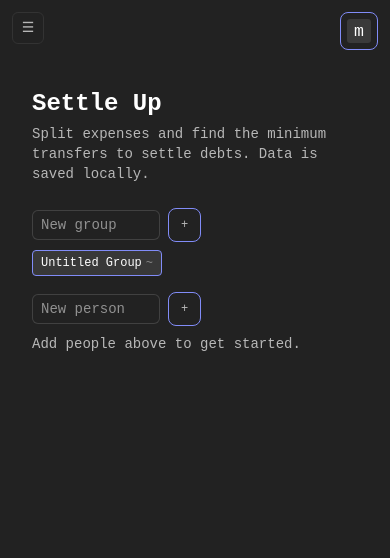
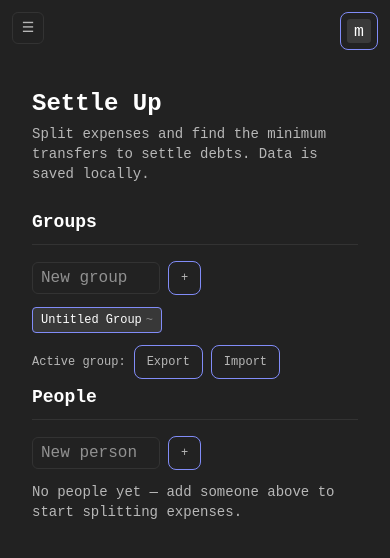
Before and after one commit to mivermeu/milovermeulen.com, a SvelteKit app in the folder apps/cool-tools/: page /tools/settle-up in a window 390 px wide. Shown: the top 558 px of the page. Built offline with nearby package versions, Linux system fonts and the light colour scheme; a web font is replaced by a local one.

Commit message:
Polish settle-up layout and mobile input styles

```diff
--- a/apps/cool-tools/src/app.css
+++ b/apps/cool-tools/src/app.css
@@ -5,6 +5,7 @@ body {
     background-color: theme('colors.brand-bg');
     color: theme('colors.brand-text');
     color-scheme: dark;
+    overflow-x: hidden;
 }
 
 body {
@@ -36,7 +37,9 @@ body {
     input[type='number'],
     textarea,
     select {
-        @apply rounded-md border border-brand-text/20 bg-brand-bg px-2 py-1 text-sm text-brand-text-highlight;
+        @apply rounded-md border border-brand-secondary bg-brand-bg px-2 py-1 text-sm text-brand-text-highlight;
+        appearance: none;
+        -webkit-appearance: none;
     }
 
     input[type='text']:focus,
@@ -50,3 +53,13 @@ body {
         @apply resize-y font-mono;
     }
 }
+
+/* iOS auto-zooms into form controls smaller than 16px; 16px keeps focus steady on phones */
+@media (max-width: 640px) {
+    input[type='text'],
+    input[type='number'],
+    textarea,
+    select {
+        font-size: 16px;
+    }
+}
--- a/apps/cool-tools/src/routes/tools/color-palette/+page.svelte
+++ b/apps/cool-tools/src/routes/tools/color-palette/+page.svelte
@@ -87,7 +87,7 @@
             {#each palette as group (group.name)}
                 <div>
                     <h3 class="!mb-2 !border-0">{group.name}</h3>
-                    <div class="flex gap-3">
+                    <div class="flex flex-wrap gap-3">
                         {#each group.colors as c, ci (c)}
                             {@const idx = group.name + ci}
                             <div class="flex flex-col items-center gap-1">
--- a/apps/cool-tools/src/routes/tools/qr-code/+page.svelte
+++ b/apps/cool-tools/src/routes/tools/qr-code/+page.svelte
@@ -48,7 +48,7 @@
         <button onclick={generate}>Generate</button>
     </div>
 
-    <div class="mb-4 flex items-center gap-4 text-sm text-brand-text">
+    <div class="mb-4 flex flex-wrap items-center gap-4 text-sm text-brand-text">
         <label class="flex items-center gap-1">Size:
             <input type="number" bind:value={size} min="128" max="1024" step="64" class="w-20" />
             <span class="relative inline-flex">
--- a/apps/cool-tools/src/routes/tools/regex-tester/+page.svelte
+++ b/apps/cool-tools/src/routes/tools/regex-tester/+page.svelte
@@ -25,7 +25,7 @@
     <h1 class="mb-1 text-2xl font-bold text-brand-text-highlight">Regex Tester</h1>
     <p class="mb-6 text-sm text-brand-text">Test regular expressions with live matching.</p>
 
-    <div class="mb-3 flex items-center gap-3">
+    <div class="mb-3 flex flex-wrap items-center gap-3">
         <label class="text-sm text-brand-text" for="pattern">/<input id="pattern" type="text" placeholder="pattern" bind:value={pattern} oninput={test} class="w-48" />/</label>
         <input type="text" placeholder="flags" bind:value={flags} oninput={test} class="w-20" />
     </div>
--- a/apps/cool-tools/src/routes/tools/settle-up/+page.svelte
+++ b/apps/cool-tools/src/routes/tools/settle-up/+page.svelte
@@ -10,8 +10,6 @@
     let amount = $state(0);
     let desc = $state('');
     let splitAmong = $state<string[]>([]);
-    let txfr: { from: string; to: string; amount: number }[] = $state([]);
-    let txfrCurrency = $state('USD');
     let newGroupName = $state('');
     let editingName = $state('');
     let editingGroup: string | null = $state(null);
@@ -46,6 +44,8 @@
     load();
 
     let g = $derived(groups.find((g) => g.id === activeGroup) ?? groups[0]);
+
+    splitAmong = g.people.map((p) => p.id);
 
     function addGroup() {
         const n = newGroupName.trim();
@@ -112,13 +112,14 @@
     }
 
     function addExpense() {
-        if (!paidBy || amount <= 0 || splitAmong.length === 0) return;
+        const valid = splitAmong.filter((id) => g.people.some((p) => p.id === id));
+        const targets = valid.length > 0 ? valid : g.people.map((p) => p.id);
+        if (!paidBy || amount <= 0 || targets.length === 0) return;
         groups = groups.map((grp) => grp.id !== activeGroup ? grp : {
             ...grp,
-            expenses: [...grp.expenses, { paidBy, amount, splitAmong, desc: desc || '(no desc)', currency }]
+            expenses: [...grp.expenses, { paidBy, amount, splitAmong: targets, desc: desc || '(no desc)', currency }]
         });
-        paidBy = ''; amount = 0; desc = ''; splitAmong = [];
-        txfr = [];
+        paidBy = ''; amount = 0; desc = ''; splitAmong = g.people.map((p) => p.id);
         save();
     }
 
@@ -127,11 +128,10 @@
             ...grp,
             expenses: grp.expenses.filter((_, idx) => idx !== i)
         });
-        txfr = [];
         save();
     }
 
-    function settle() {
+    let txfr = $derived.by(() => {
         const baseRate = currencies.find((c) => c.code === currency)?.rate ?? 1;
         const net: Record<string, number> = {};
         for (const p of g.people) net[p.id] = 0;
@@ -154,12 +154,10 @@
             if (debtors[di].v < 0.01) di++;
             if (creditors[ci].v < 0.01) ci++;
         }
-        txfr = result;
-        txfrCurrency = currency;
-        displayCurrency = currency;
-    }
+        return result;
+    });
 
-    let transferRate = $derived((currencies.find((c) => c.code === displayCurrency)?.rate ?? 1) / (currencies.find((c) => c.code === txfrCurrency)?.rate ?? 1));
+    let transferRate = $derived((currencies.find((c) => c.code === displayCurrency)?.rate ?? 1) / (currencies.find((c) => c.code === currency)?.rate ?? 1));
 
     function name(id: string) { return g.people.find((p) => p.id === id)?.name ?? '?'; }
 
@@ -197,11 +195,12 @@
     <h1 class="mb-1 text-2xl font-bold text-brand-text-highlight">Settle Up</h1>
     <p class="mb-6 text-sm text-brand-text">Split expenses and find the minimum transfers to settle debts. Data is saved locally.</p>
 
-    <div class="mb-2 flex items-center gap-2">
+    <h3>Groups</h3>
+    <div class="mb-3 flex items-center gap-2">
         <input type="text" placeholder="New group" bind:value={newGroupName} onkeydown={(e) => e.key === 'Enter' && addGroup()} class="w-32" />
         <button onclick={addGroup} class="text-xs">+</button>
     </div>
-    <div class="mb-4 flex flex-wrap items-center gap-2">
+    <div class="mb-3 flex flex-wrap items-center gap-2">
         {#each groups as grp (grp.id)}
             {#if editingGroup === grp.id}
                 <input type="text" bind:value={editingName} onkeydown={(e) => e.key === 'Enter' && finishRenameGroup(grp.id)} onblur={() => finishRenameGroup(grp.id)} class="w-24 text-xs" />
@@ -222,12 +221,17 @@
             {/if}
         {/each}
     </div>
+    <div class="mb-1 flex items-center gap-2">
+        <span class="text-xs text-brand-text">Active group:</span>
+        <button onclick={exportGroup} class="text-xs">Export</button>
+        <button onclick={importGroup} class="text-xs">Import</button>
+    </div>
 
-    <div class="mb-2 flex items-center gap-2">
+    <h3>People</h3>
+    <div class="mb-3 flex items-center gap-2">
         <input type="text" placeholder="New person" bind:value={newName} onkeydown={(e) => e.key === 'Enter' && addPerson()} class="w-32" />
         <button onclick={addPerson} class="text-xs">+</button>
     </div>
-
     {#if g.people.length > 0}
         <div class="mb-4 flex flex-wrap gap-2">
             {#each g.people as p (p.id)}
@@ -242,21 +246,26 @@
                 </span>
             {/each}
         </div>
+    {:else}
+        <p class="mb-6 text-sm text-brand-text">No people yet — add someone above to start splitting expenses.</p>
+    {/if}
 
+    {#if g.people.length > 0}
         <h3>Add Expense</h3>
-        <div class="mb-6 grid grid-cols-2 gap-2 text-sm">
-            <select bind:value={paidBy} class="text-xs">
+        <div class="mb-3 flex flex-col gap-2 sm:flex-row sm:items-center sm:gap-2">
+            <select bind:value={paidBy} class="w-full min-w-0 text-xs sm:flex-1">
                 <option value="">Who paid?</option>
                 {#each g.people as p (p.id)}<option value={p.id}>{p.name}</option>{/each}
             </select>
-            <div class="flex gap-1">
-                <input type="number" placeholder="Amount" bind:value={amount} min="0" step="0.01" class="flex-1" />
-                <select bind:value={currency} class="w-20 text-xs">
+            <div class="flex min-w-0 gap-1 sm:flex-1">
+                <input type="number" placeholder="Amount" bind:value={amount} min="0" step="0.01" class="w-full min-w-0 flex-1" />
+                <select bind:value={currency} class="w-20 shrink-0 text-xs">
                     {#each currencies as c (c.code)}<option value={c.code}>{c.code}</option>{/each}
                 </select>
             </div>
-            <input type="text" placeholder="Description" bind:value={desc} class="col-span-2" />
-            <div class="col-span-2">
+        </div>
+        <input type="text" placeholder="Description" bind:value={desc} class="mb-3 w-full" />
+        <div class="mb-3">
             <p class="mb-1 text-xs text-brand-text">Split among:</p>
             <div class="flex flex-wrap gap-2">
                 {#each g.people as p (p.id)}
@@ -271,8 +280,7 @@
                 {/each}
             </div>
         </div>
-            <button onclick={addExpense} class="col-span-2">Add</button>
-        </div>
+        <button onclick={addExpense} class="mb-4 w-full sm:w-auto">Add</button>
 
         {#if g.expenses.length > 0}
             <h3>Expenses</h3>
@@ -291,14 +299,8 @@
             </div>
         {/if}
 
-        <div class="flex gap-2">
-            <button onclick={settle}>Settle Up</button>
-            <button onclick={exportGroup}>Export</button>
-            <button onclick={importGroup}>Import</button>
-        </div>
-
         {#if txfr.length > 0}
-            <div class="mt-4">
+            <h3>Transfers</h3>
             <div class="mb-2 flex items-center gap-2">
                 <label class="text-xs text-brand-text" for="dispCur">Show in:</label>
                 <select id="dispCur" bind:value={displayCurrency} class="w-20 text-xs">
@@ -312,9 +314,6 @@
                     </div>
                 {/each}
             </div>
-            </div>
         {/if}
-    {:else}
-        <p class="text-sm text-brand-text">Add people above to get started.</p>
     {/if}
 </div>
```
Lines whose indentation alone changed are shown as unchanged.
